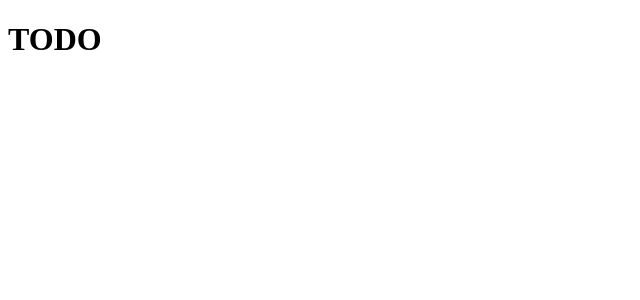
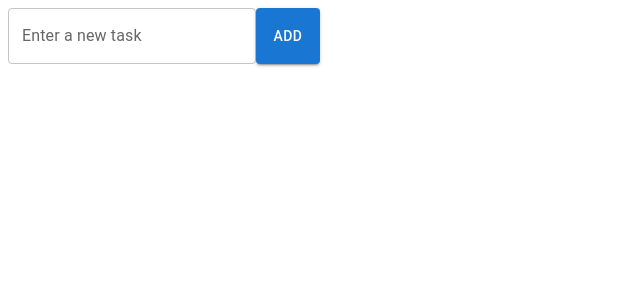
Before and after one commit to Rema04Dev/dao-tech__todo, a React (Create React App) app: page / in a window 1280 px wide. Shown: the top 300 px of the page, without its empty margins (0-640 px from the left). Built offline with nearby package versions, Linux system fonts and the light colour scheme.

Commit message:
add AddTodo

```diff
--- a/src/App.tsx
+++ b/src/App.tsx
@@ -1,9 +1,10 @@
 import { FC } from 'react';
 import { useSelector } from 'react-redux';
+import AddTodo from './components/AddTodo/AddTodo';
 const App: FC = () => {
   const todos = useSelector((state) => state);
   console.log(todos);
-  return <h1>TODO</h1>;
+  return <AddTodo />;
 };
 
 export default App;
--- /dev/null
+++ b/src/components/AddTodo/AddTodo.tsx
@@ -0,0 +1,28 @@
+import { FC } from 'react';
+import { TextField, Button, Grid } from '@mui/material';
+const AddTodo: FC = () => {
+  return (
+    <Grid container>
+      <Grid item>
+        <TextField
+          autoComplete="off"
+          label="Enter a new task"
+          variant="outlined"
+        />
+      </Grid>
+      <Grid item>
+        <Button
+          fullWidth
+          variant="contained"
+          sx={{
+            height: '100%',
+          }}
+        >
+          Add
+        </Button>
+      </Grid>
+    </Grid>
+  );
+};
+
+export default AddTodo;
```
